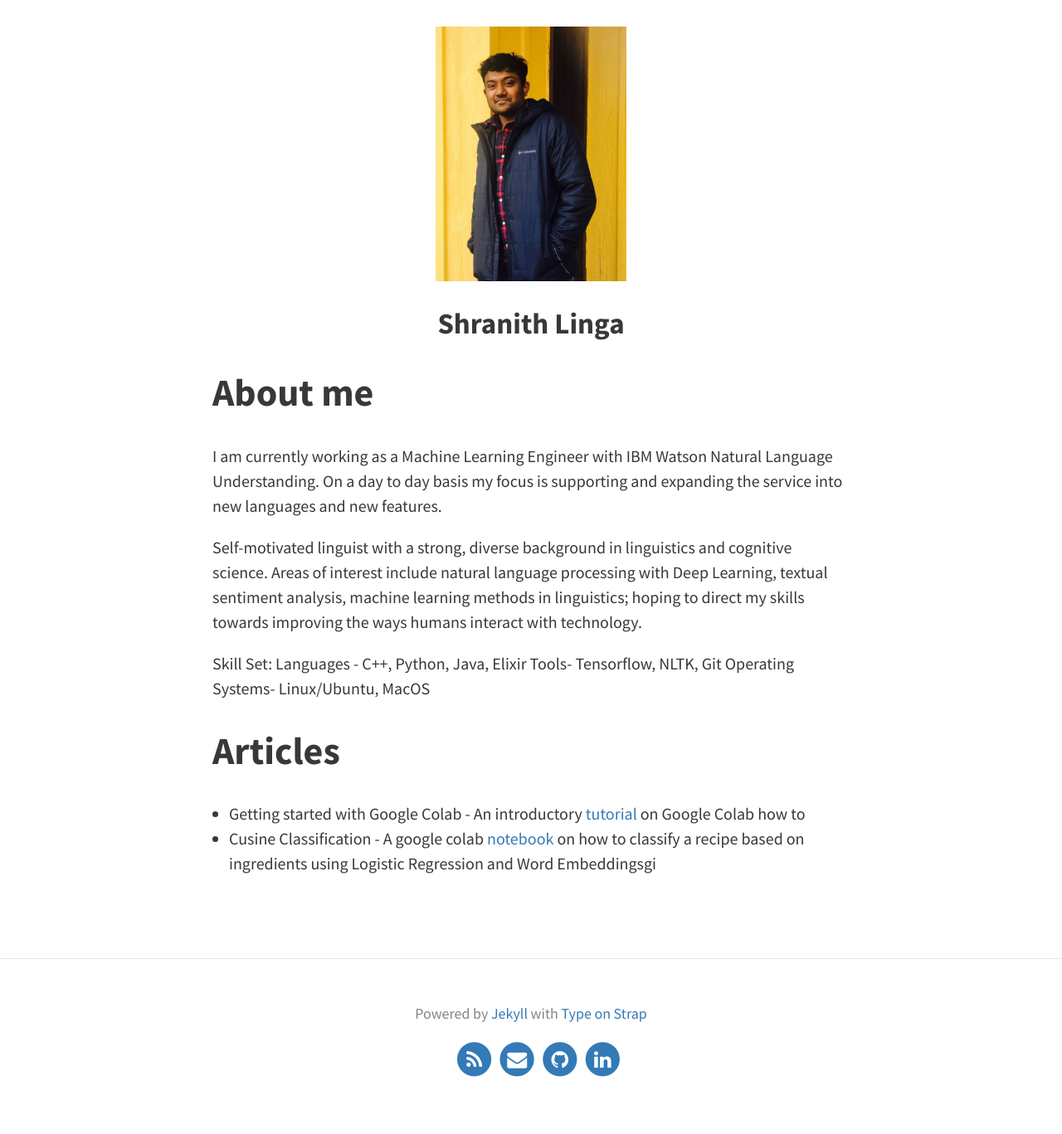
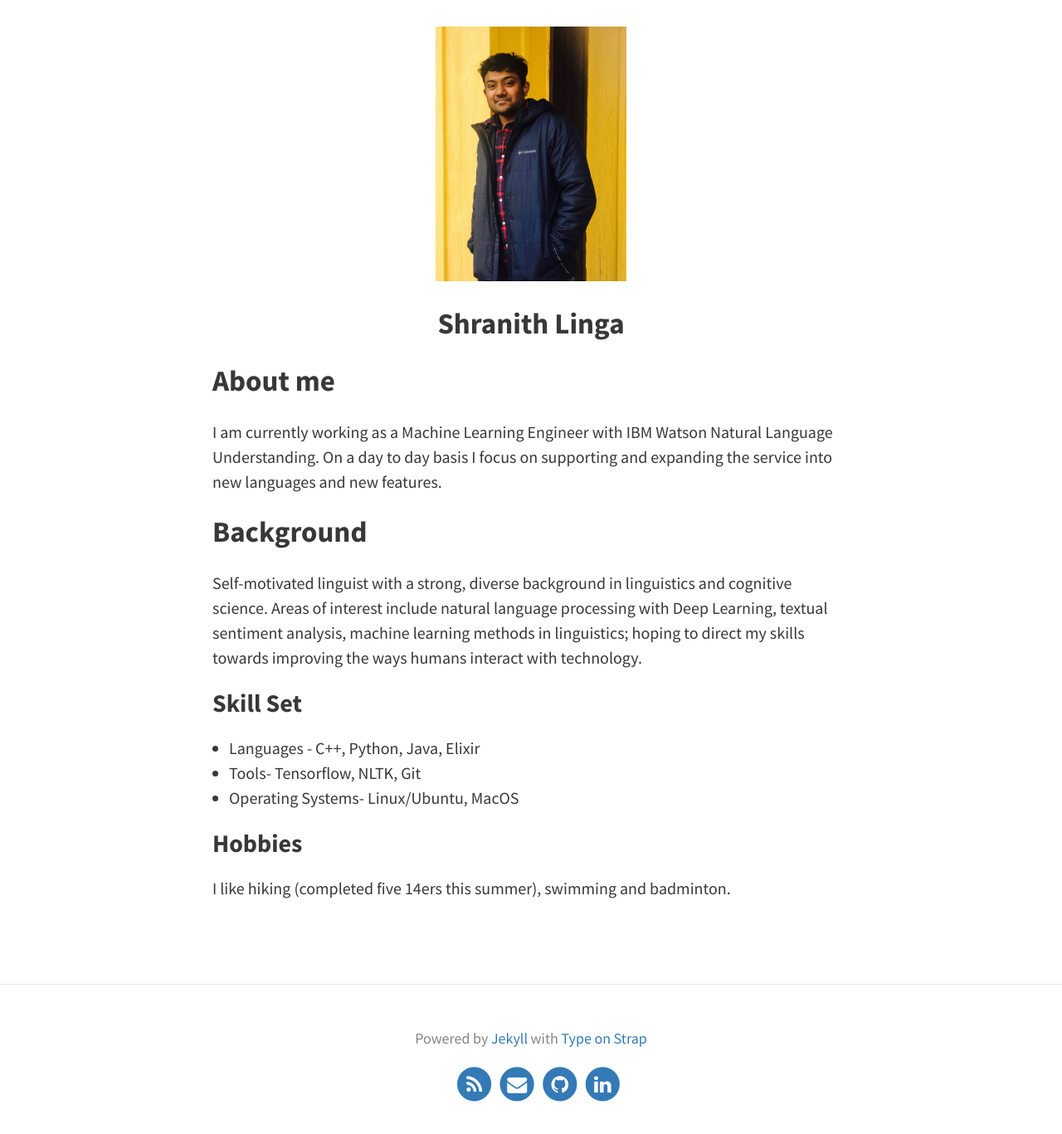
Before and after one commit to shranith/shranith.github.io, a Jekyll site: the page built from pages/about.md, in a window 1280 px wide and 1400 px high, scrolled down 369 px. Shown: the top 1367 px of the window at 83% size. Built offline with Jekyll 4.4.1, drawn with Linux system fonts in a browser that asks for light colours.

Commit message:
Update about

```diff
--- a/pages/about.md
+++ b/pages/about.md
@@ -5,24 +5,25 @@ permalink: /about/
 feature-img: "assets/img/shranith.png"
 ---
 
-<center><img src="{{site.baseurl}}/assets/img/shranith.jpg" width="50%" height="25%"></center>
+<center><img src="{{site.baseurl}}/assets/img/shranith.jpg" width="50%" height="50%"></center>
 
 ## Shranith Linga
 {:style="text-align:center"}
 
+## About me
 
-# About me
+I am currently working as a Machine Learning Engineer with IBM Watson Natural Language Understanding. On a day to day basis I focus on supporting and expanding the service into new languages and new features.
 
-I am currently working as a Machine Learning Engineer with IBM Watson Natural Language Understanding. On a day to day basis my focus is supporting and expanding the service into new languages and new features.
+## Background
 
 Self-motivated linguist with a strong, diverse background in linguistics and cognitive science. Areas of interest include natural language processing with Deep Learning, textual sentiment analysis, machine learning methods in linguistics; hoping to direct my skills towards improving the ways humans interact with technology.
 
-Skill Set:
-Languages - C++, Python, Java, Elixir
-Tools- Tensorflow, NLTK, Git
-Operating Systems- Linux/Ubuntu, MacOS
+### Skill Set
 
-# Articles
-* Getting started with Google Colab - An introductory [tutorial](https://gist.github.com/shranith/62269d31a2cf39f4d10f79224a86e70c) on Google Colab how to
+* Languages - C++, Python, Java, Elixir
+* Tools- Tensorflow, NLTK, Git
+* Operating Systems- Linux/Ubuntu, MacOS
 
-* Cusine Classification - A google colab [notebook](https://gist.github.com/shranith/6b7fb21df2b5530841148e7fdc53dbcc) on how to classify a recipe based on ingredients using Logistic Regression and Word Embeddingsgi
+### Hobbies
+
+I like hiking (completed five 14ers this summer), swimming and badminton.
```
